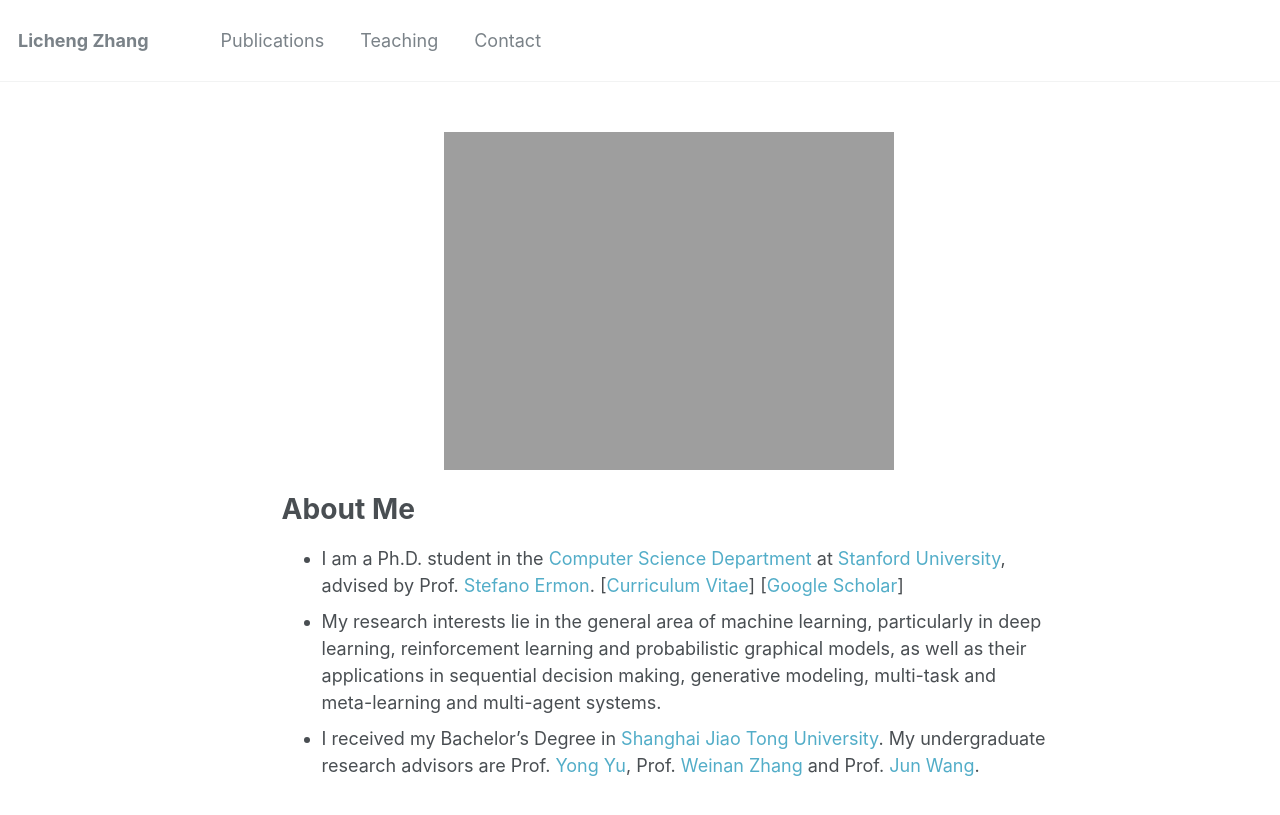
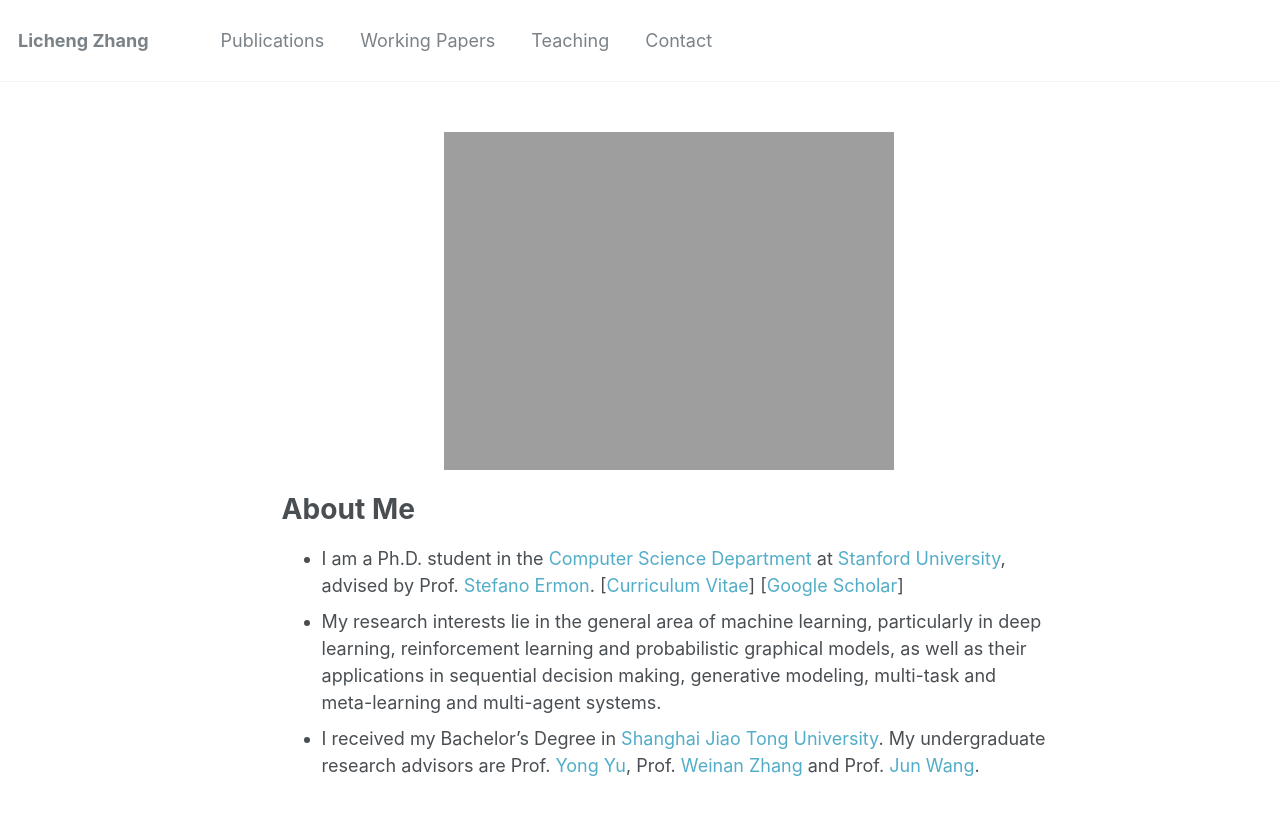
Before and after one commit to lichengzh/lichengzh.github.io, a Jekyll site: the page built from _pages/about.md, in a window 1280 px wide. Shown: the top 815 px of the page. Built offline with Jekyll 4.4.1, drawn with Linux system fonts in a browser that asks for light colours.

Commit message:
Update navigation.yml

```diff
--- a/_data/navigation.yml
+++ b/_data/navigation.yml
@@ -6,8 +6,8 @@ main:
   - title: "Publications"
     url: /publications/
 
-  # - title: "Awards & Honors"
-  #   url: /awards/
+  - title: "Working Papers"
+    url: /paper/
 
   # - title: "Talks"
   #   url: /talks/
```
